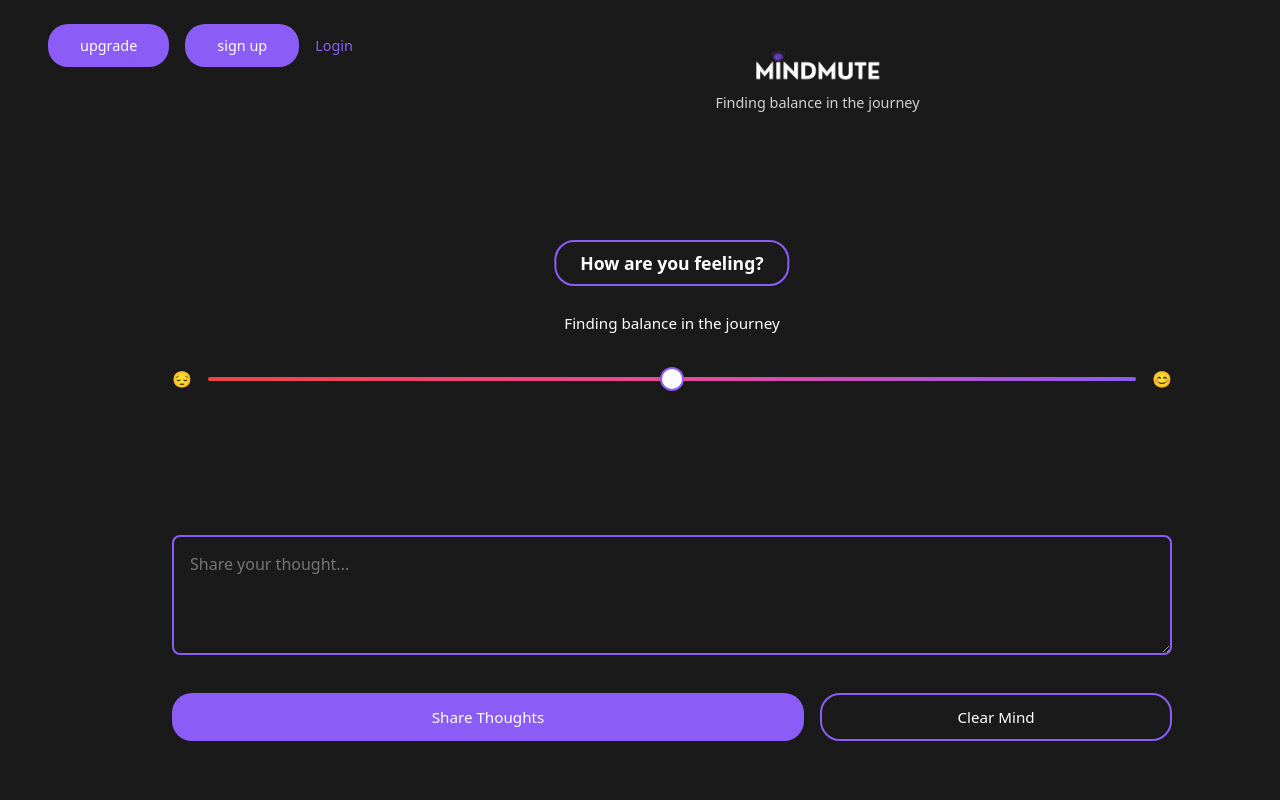
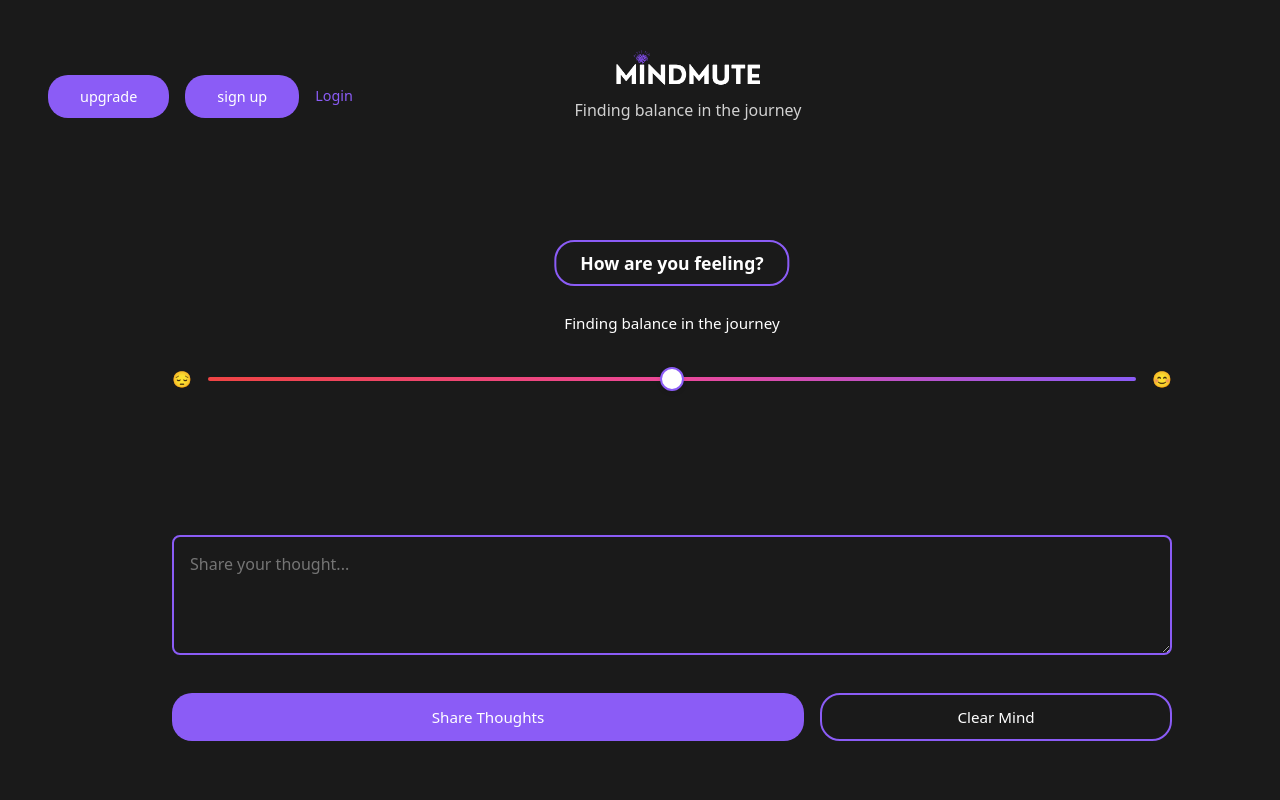
Before and after one commit to fahadbash1r/Mindmute, a React (Vite) app: page / in a window 1280 px wide. Shown: the top 800 px of the page. Built offline with nearby package versions, Linux system fonts and the light colour scheme.

Commit message:
Update header layout to center logo in desktop view

```diff
--- a/src/App.css
+++ b/src/App.css
@@ -75,9 +75,9 @@ header {
   max-width: 1400px;
   margin: 0 auto;
   padding: 1.5rem 2rem;
-  display: flex;
-  justify-content: space-between;
-  align-items: flex-start;
+  display: grid;
+  grid-template-columns: 1fr auto 1fr;
+  align-items: center;
   position: relative;
 }
 
@@ -113,10 +113,10 @@ header {
 }
 
 .logo-wrapper {
-  flex: 1;
   display: flex;
   justify-content: center;
-  padding: 0 2rem;
+  padding: 0;
+  grid-column: 2;
 }
 
 .logo {
@@ -149,6 +149,7 @@ header {
   display: flex;
   align-items: center;
   justify-content: center;
+  justify-self: flex-end;
 }
 
 .light-mode {
@@ -817,15 +818,6 @@ main {
 @media (min-width: 769px) {
   header {
     padding: 1.5rem 3rem;
-    gap: 3rem;
-  }
-
-  .logo-container {
-    position: absolute;
-    left: 50%;
-    transform: translateX(-50%);
-    margin: 0;
-    padding: 0;
   }
 
   .auth-buttons {
@@ -845,6 +837,14 @@ main {
 
   .login-btn {
     padding-left: 0;
+  }
+
+  .logo img {
+    max-height: 42px;
+  }
+
+  .logo p {
+    font-size: 1rem;
   }
 }
 
```
